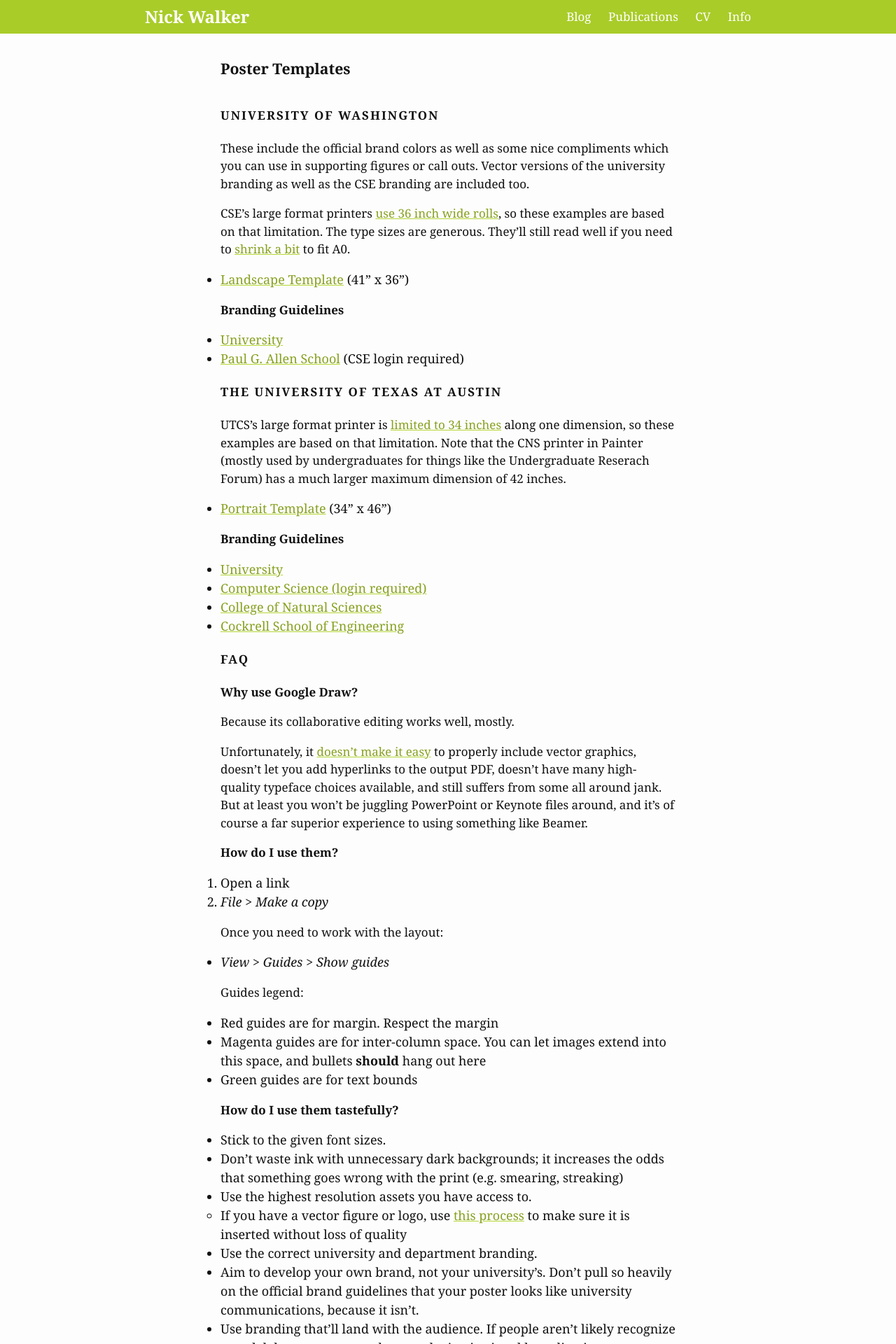
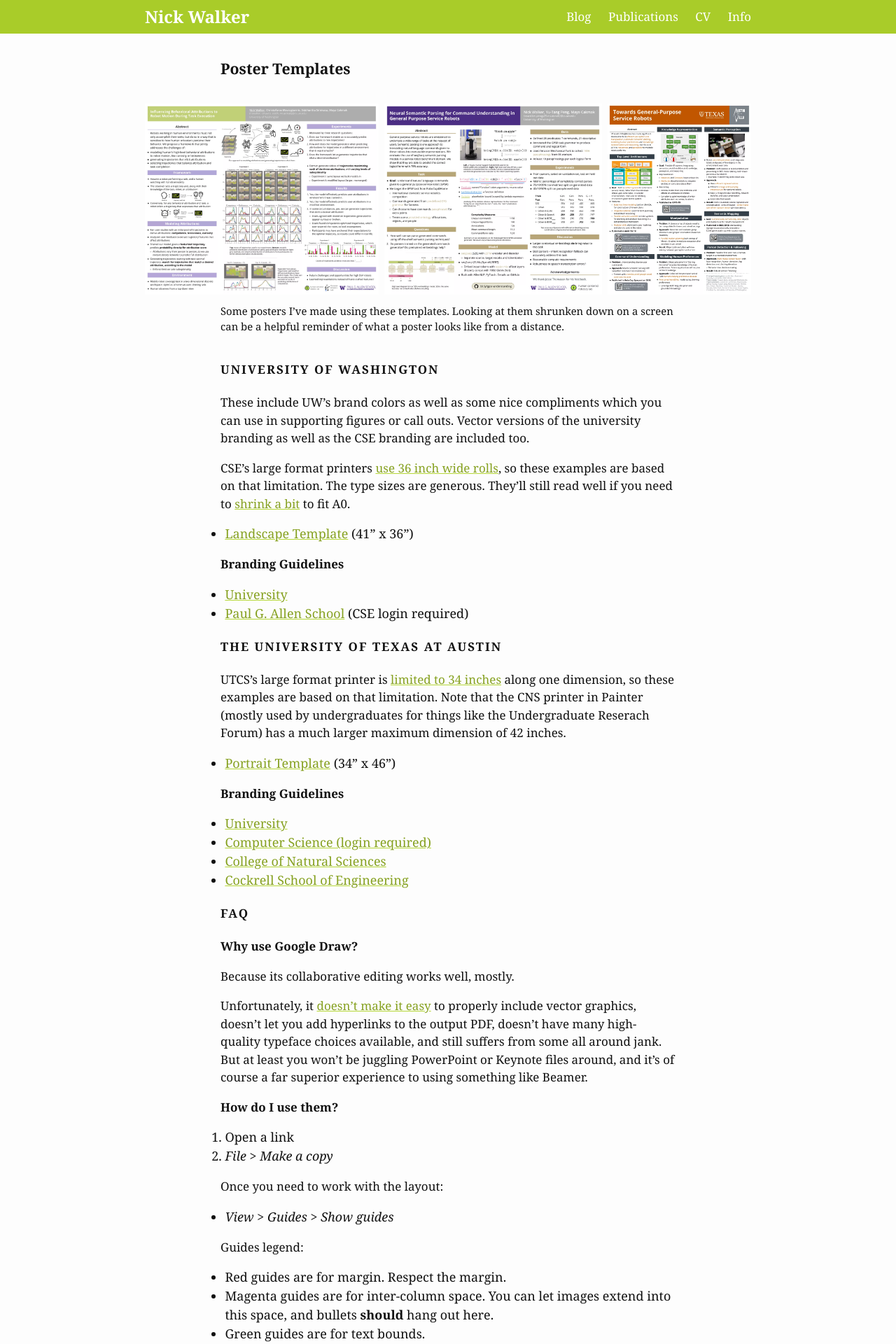
Before and after one commit to nickswalker/nickwalker.us, a Jekyll site: the page built from collections/_projects/poster-templates.md, in a window 1280 px wide. Shown: the top 1920 px of the page at 70% size. Built offline with Jekyll 4.4.1, drawn with Linux system fonts in a browser that asks for light colours; nearby versions of some CDN libraries; some web fonts are replaced; some of the changed text lies outside the part shown.

Commit message:
Add example images to poster templates page
Fix display of bullets on small screen widths. They were way out in the margin
Correctly indent nested lists

```diff
--- a/_includes/article_image.html
+++ b/_includes/article_image.html
@@ -1,4 +1,4 @@
-<!-- _includes/image.html -->
+<!-- _includes/article_image.html -->
 {% comment %} TODO: Check if there's a better way to do asset URLs{% endcomment %}
 {% if include.lightbox == nil or include.lightbox %}
 {% assign lightbox = true %}
--- /dev/null
+++ b/_includes/article_multiimage.html
@@ -0,0 +1,22 @@
+<!-- _includes/article_multiimage.html -->
+{% comment %} TODO: Check if there's a better way to do asset URLs{% endcomment %}
+{% if include.lightbox == nil or include.lightbox %}
+{% assign lightbox = true %}
+{% else %}
+{% assign lightbox = false %}
+{% endif %}
+{% assign images = include.images | split: " " %}
+<figure class="article-multiimage">
+    <div class="images">
+    {% for image in images %}
+    {% if lightbox %}
+    <a href="{{ image }}" data-fancybox="gallery"><img src="{{ image }}" alt="{{ include.title }}"/></a>
+    {% else %}
+    <img src="{{ image }}" alt="{{ include.title }}"/>
+    {% endif %}
+    {% endfor %}
+    </div>
+    {% if include.caption %}
+    <figcaption>{{ include.caption | markdownify }}</figcaption>
+    {% endif %}
+</figure>
--- a/_sass/research-portfolio/_blog.scss
+++ b/_sass/research-portfolio/_blog.scss
@@ -62,16 +62,23 @@
 }
 
 article {
-
   font-size: $post-content-font-size;
 
-  ol, ul,
-  header, p, pre, h1, h2, h3, h4, h5, blockquote, hr {
+  header, p, pre, h1, h2, h3, h4, h5, blockquote, hr, ul, ol {
     margin-left: auto;
     display: block;
     margin-right: auto;
     max-width: 650px;
   }
+
+  ol, ul {
+    padding-left: .75rem;
+  }
+
+  li > ul, li > ol {
+    padding-left: .5rem;
+  }
+
 
   @include media-query($on-laptop) {
     pre {
@@ -131,6 +138,38 @@
     }
   }
 
+  .article-multiimage {
+    margin-bottom: 2rem;
+
+
+    .images {
+      display: flex;
+      flex-direction: column;
+      //grid-template-columns: repeat(auto-fill, minmax(200px, 1fr));
+      //grid-gap: 1rem;
+      align-items: start;
+      @include media-query($on-tablet) {
+        & {
+         flex-direction: row;
+          gap: .5rem
+        }
+      }
+
+      img {
+        margin: 0 auto;
+        margin-bottom: $spacing-unit/2.0;
+        width: 100%;
+        object-fit: contain;
+        background-color: var(--light-background-color);
+        max-height: 75vh;
+      }
+    }
+    figcaption p {
+      font-size: $small-font-size;
+      color: var(--text-color);
+    }
+  }
+
   .post-content p:first-of-type {
     //font-size: 21px;
   }
--- a/collections/_projects/poster-templates.md
+++ b/collections/_projects/poster-templates.md
@@ -8,11 +8,12 @@
 has_article: true
 ---
 
-<!-- TODO: Add some images of posters here and link to archive examples -->
+{% include article_multiimage.html images="/assets/projects/poster-templates/influencing-poster.webp /assets/projects/poster-templates/template-poster.webp /assets/projects/poster-templates/villa2019-poster.webp" caption="Some posters I've made using these templates. Looking at them shrunken down on a screen can be a helpful reminder of what a poster looks like from a distance. "%}
+
 
 ## University of Washington
 
-These include the official brand colors as well as some nice compliments which you can use in supporting figures or call outs.
+These include UW's brand colors as well as some nice compliments which you can use in supporting figures or call outs.
 Vector versions of the university branding as well as the CSE branding are included too.
 
 CSE's large format printers [use 36 inch wide rolls](https://www.cs.washington.edu/lab/printing/poster-printer), so these
@@ -63,14 +64,14 @@
 
 Guides legend:
 <!-- TODO: Colored dots here -->
-* Red guides are for margin. Respect the margin
-* Magenta guides are for inter-column space. You can let images extend into this space, and bullets **should** hang out here
-* Green guides are for text bounds
+* Red guides are for margin. Respect the margin.
+* Magenta guides are for inter-column space. You can let images extend into this space, and bullets **should** hang out here.
+* Green guides are for text bounds.
 
 ### How do I use them tastefully?
 
 * Stick to the given font sizes.
-* Don't waste ink with unnecessary dark backgrounds; it increases the odds that something goes wrong with the print (e.g. smearing, streaking)
+* Don't waste ink with unnecessary dark backgrounds; it increases the odds that something goes wrong with the print (e.g. smearing, streaking).
 * Use the highest resolution assets you have access to.
   * If you have a vector figure or logo, use [this process](https://webapps.stackexchange.com/a/107705) to make sure it is inserted without loss of quality
 * Use the correct university and department branding.
```
Also changed, not shown: assets/projects/poster-templates/influencing-poster.webp (added), assets/projects/poster-templates/template-poster.webp (added), assets/projects/poster-templates/villa2019-poster.webp (added).
